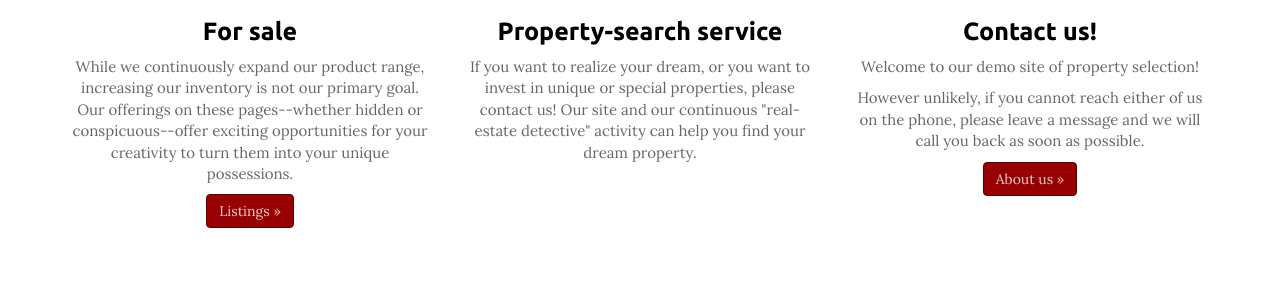
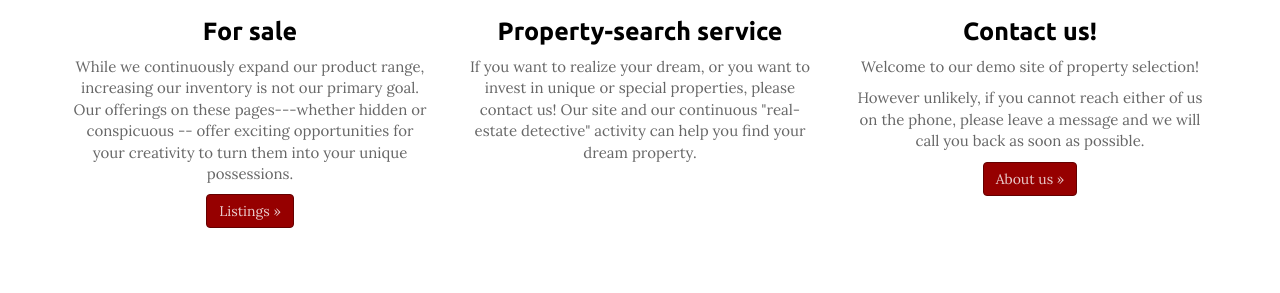
Before and after one commit to darabos/megingat, a Jekyll site: the page built from english/index.md, in a window 1280 px wide. Shown: the part 243-536 px from the top of the page. Built offline with Jekyll 4.4.1, drawn with Linux system fonts in a browser that asks for light colours; nearby versions of some CDN libraries.

Commit message:
Kísérletezek a kötőjelekkel.

```diff
--- a/_layouts/english-index.html
+++ b/_layouts/english-index.html
@@ -31,7 +31,7 @@
             <img class="img-circle" src="http://i.imgur.com/iwsZG17.jpg" style="width: 140px; height: 140px;">
             <h1>For sale</h1>
             <p>While we continuously expand our product range, increasing our inventory is not our primary goal.
-            Our offerings on these pages--whether hidden or conspicuous--offer exciting opportunities for
+            Our offerings on these pages---whether hidden or conspicuous -- offer exciting opportunities for
             your creativity to turn them into your unique possessions.</p>
             <p><a class="btn btn-megingat" href="/for-sale" role="button">Listings&nbsp;&raquo;</a></p>
           </div>
```
